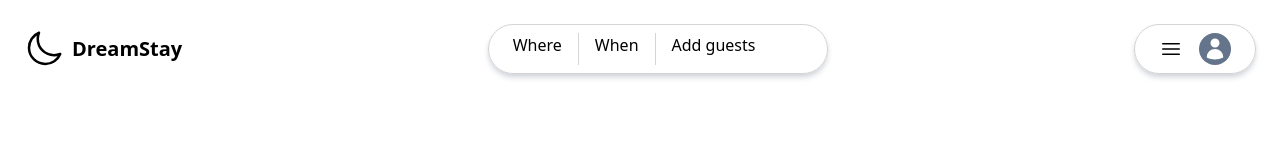
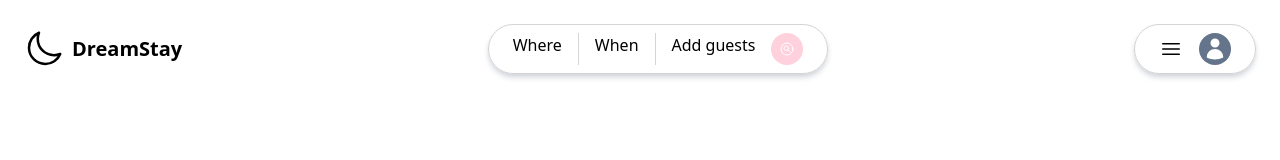
Before and after one commit to Xhz0729/my-booking-app-repository, a React (Vite) app in the folder client/: page / in a window 1280 px wide. Shown: the top 160 px of the page. Built offline with nearby package versions, Linux system fonts and the light colour scheme.

Commit message:
configure my primary color

```diff
--- a/client/tailwind.config.js
+++ b/client/tailwind.config.js
@@ -2,7 +2,11 @@
 export default {
   content: ["./index.html", "./src/**/*.{js,ts,jsx,tsx}"],
   theme: {
-    extend: {},
+    extend: {
+      colors:{
+        primary: '#FFD1DC'
+      }
+    },
   },
   plugins: [],
 };
```
